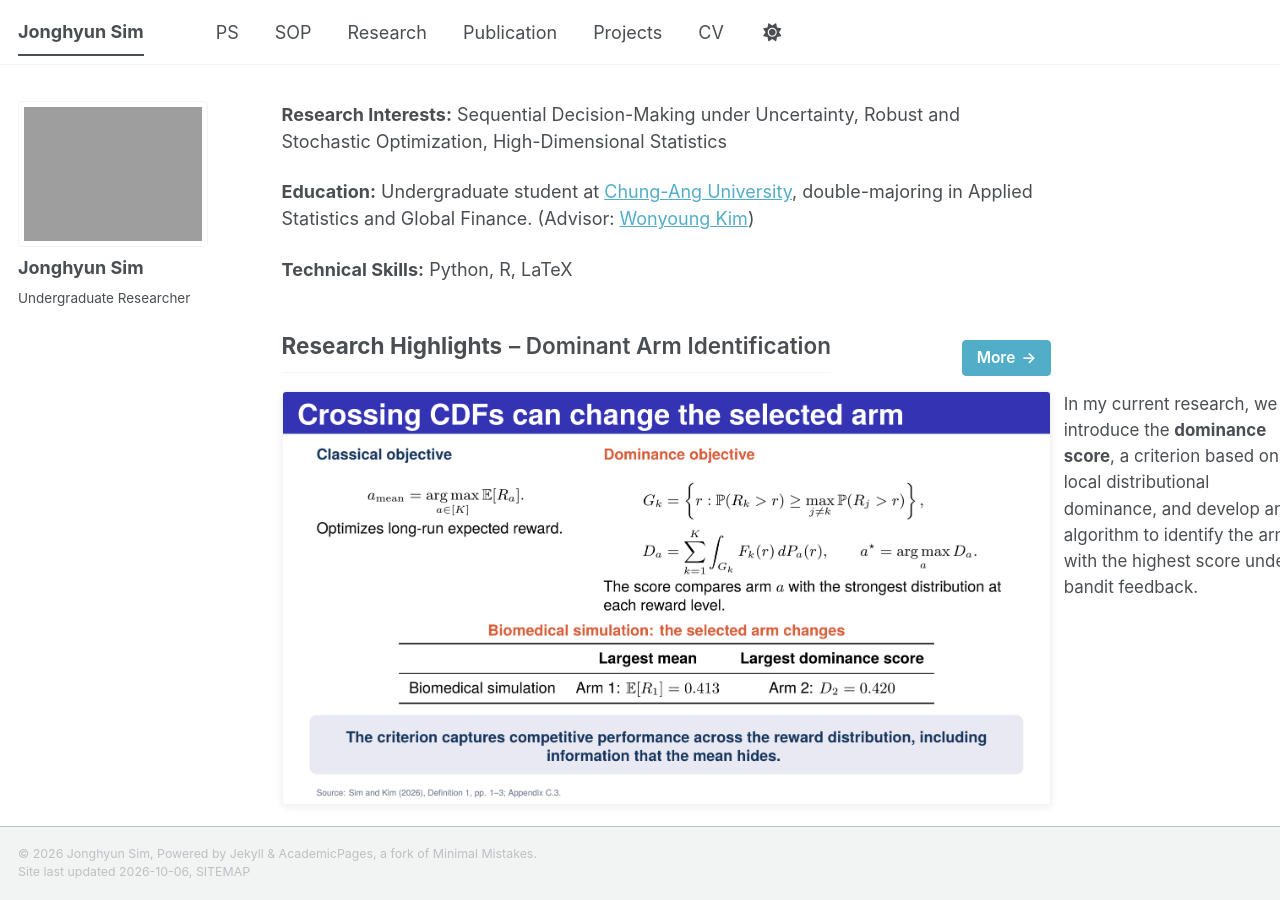
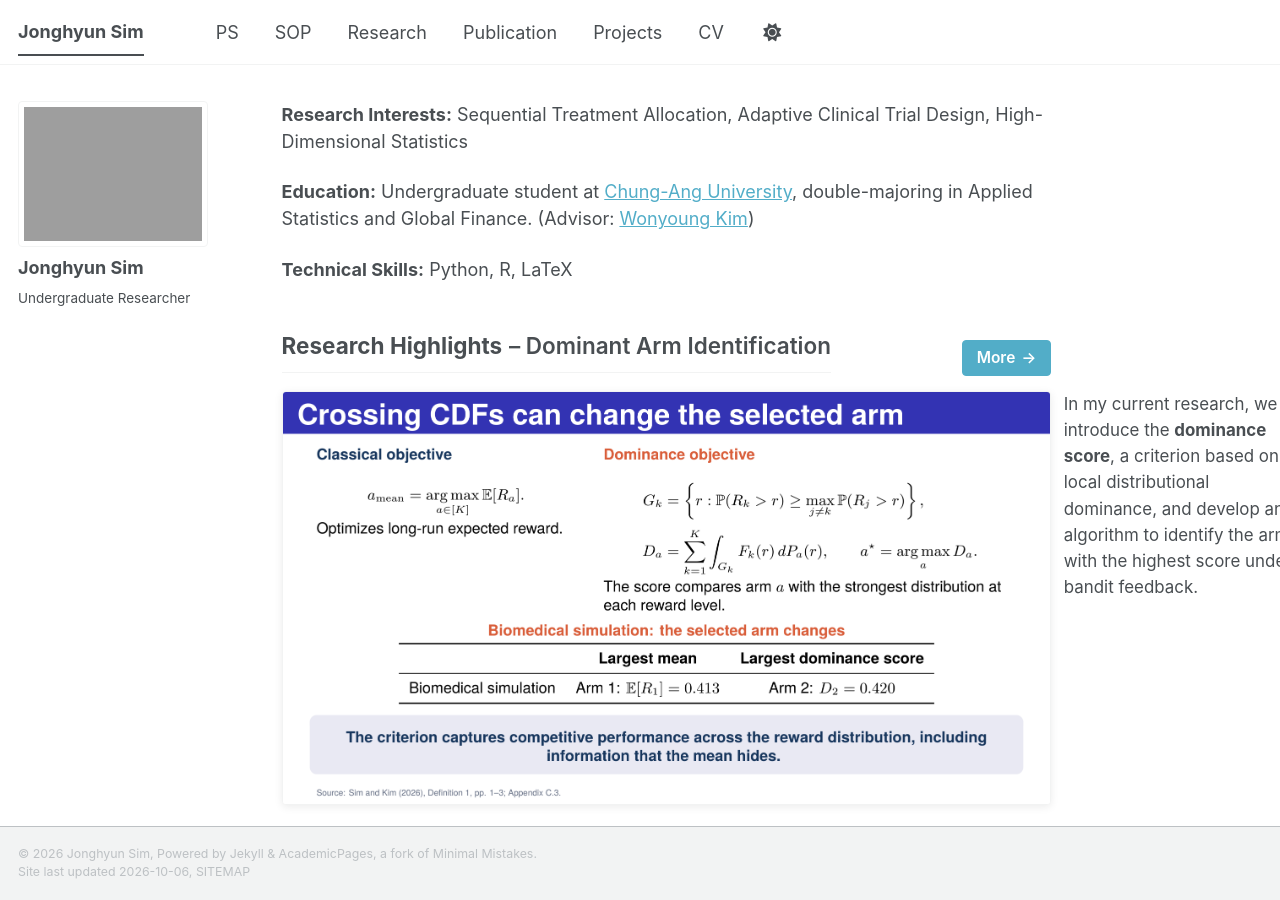
Before and after one commit to simjonghyun/biostat, a Jekyll site: the page built from _pages/about.md, in a window 1280 px wide and 900 px high. Built offline with Jekyll 4.4.1, drawn with Linux system fonts in a browser that asks for light colours; a style sheet for code colours, icons or effects is not loaded.

Commit message:
Update about.md

```diff
--- a/_pages/about.md
+++ b/_pages/about.md
@@ -6,7 +6,7 @@ redirect_from:
   - /about/
   - /about.html
 ---
-**Research Interests:** Sequential Decision-Making under Uncertainty, Robust and Stochastic Optimization, High-Dimensional Statistics
+**Research Interests:** Sequential Treatment Allocation, Adaptive Clinical Trial Design, High-Dimensional Statistics
 
 **Education:** Undergraduate student at [Chung-Ang University](https://www.cau.ac.kr/), double-majoring in Applied Statistics and Global Finance. (Advisor: [Wonyoung Kim](https://www.siai.cau.ac.kr/))
 
```
